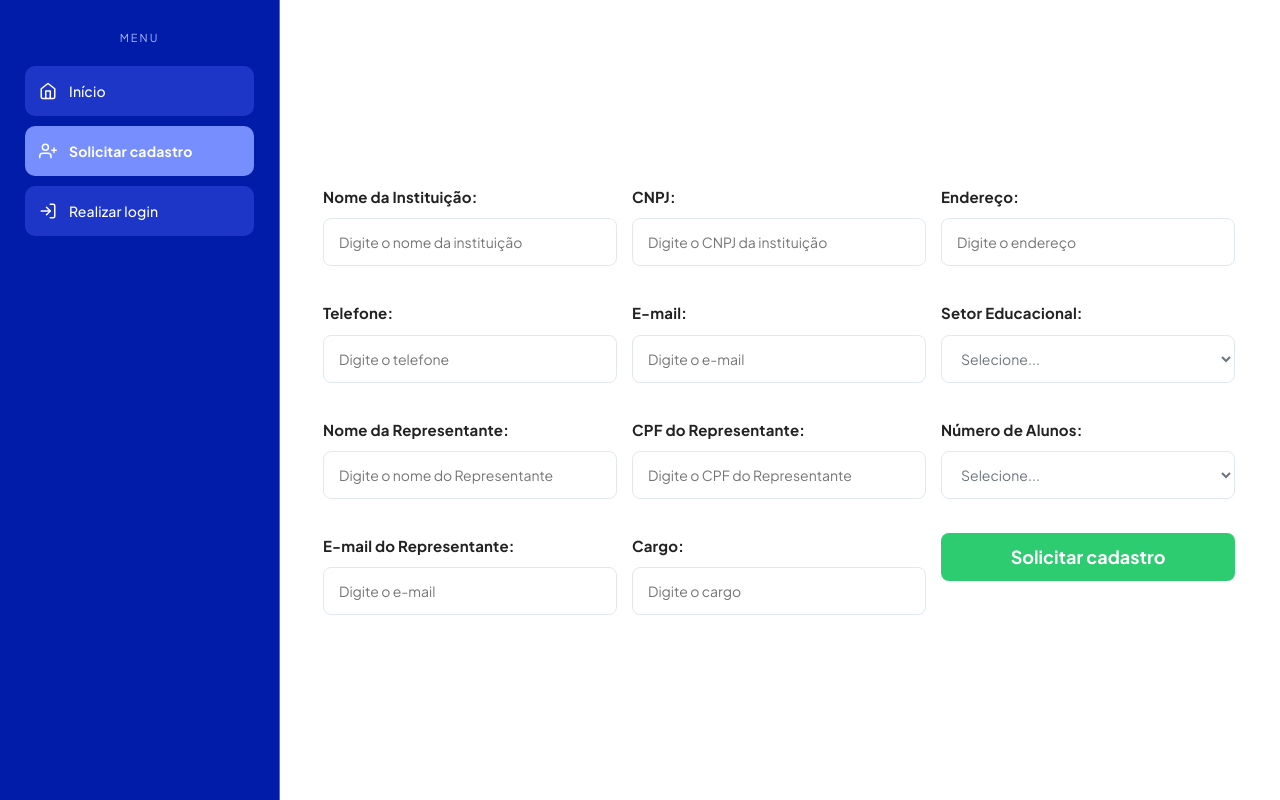
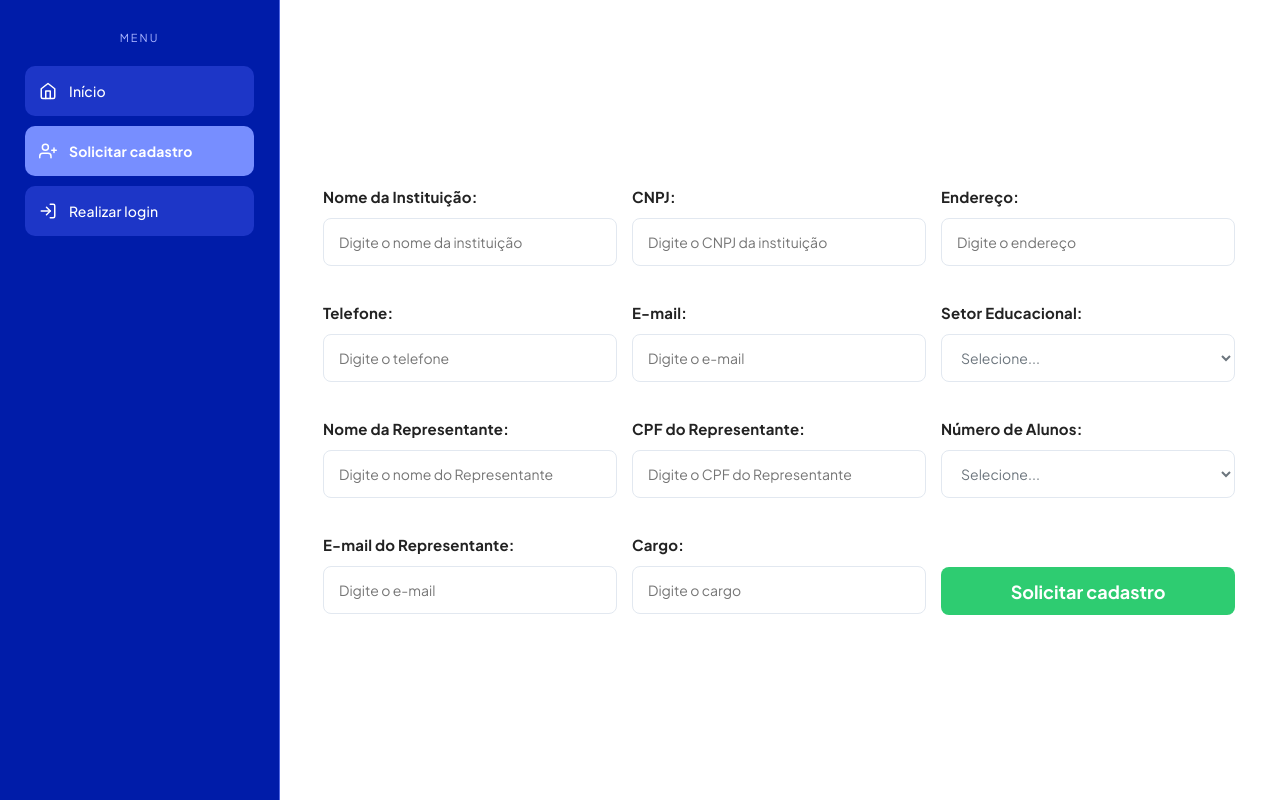
Before and after one commit to julianalindebeck/sistemacresce, a React (Vite) app in the folder frontend/: page /telacadastro in a window 1280 px wide. Built offline with nearby package versions, Linux system fonts and the light colour scheme.

Commit message:
alinha botão da tela de solicitação de cadastro

```diff
--- a/frontend/src/pages/Home/TelaCadastro.css
+++ b/frontend/src/pages/Home/TelaCadastro.css
@@ -69,6 +69,7 @@
     display: flex;
     align-items: flex-end;
     width: 100%;
+    margin-top: 35px;
 }
 
 .botao-enviar button {
```
